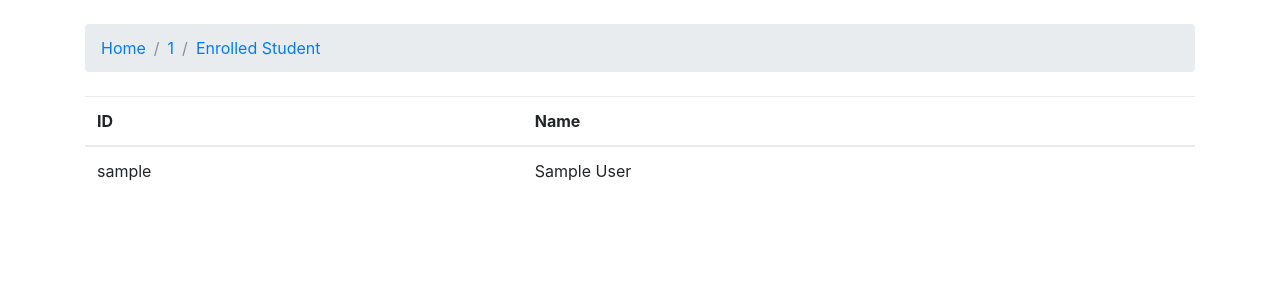
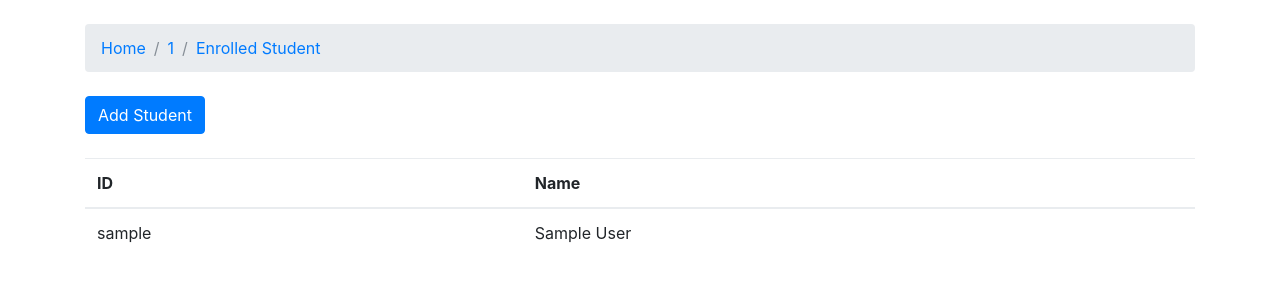
Before and after one commit to Kimbbakar/Classroom, a Django app: page /course/student/1/ in a window 1280 px wide. Shown: the part 56-356 px from the top of the page. Run offline with Django 3.2, Linux system fonts and the light colour scheme; tables that the repository leaves empty hold one stand-in row (values such as "Sample post"); some libraries are stand-ins or nearby versions.

Commit message:
adding student option implemented

```diff
--- a/myproject/classroom/admin.py
+++ b/myproject/classroom/admin.py
@@ -1,5 +1,7 @@
 from django.contrib import admin
-from .models import course
+from .models import course,registration
+
 # Register your models here.
 
 admin.site.register(course)
+admin.site.register(registration)
--- a/myproject/classroom/forms.py
+++ b/myproject/classroom/forms.py
@@ -1,5 +1,5 @@
 from django import forms
-
+from django.contrib.auth.models import User
 from .models import lecture,course
 from datetime import date
 
@@ -34,28 +34,29 @@ class NewCourseForm(forms.ModelForm):
         fields = ['course_id','course_name','semester']
 
 class StudentAddForm(forms.Form):
-    course_id = forms.CharField(max_length=10,help_text='Section number should be mentioned. e.g. EEE123.1')
-    student_id = forms.CharField(max_length=10,help_text='ID should be valid and separated by semicolon(;).' )
+    student_id = forms.CharField(widget=forms.Textarea(
+            attrs={'rows': 5}
+        ),
+        max_length=400,
+        help_text='ID should be valid and separated by semicolon(;).'
+    )
 
-    def clean_course_id(self):
-        data = self.clean_course_id['course_id']
-
-        if course.objects.filter(username=i).exists() is None:
-            raise forms.ValidationError('Invalid Course ID')
-
-        return data
 
     def clean_student_id(self):
-        data = self.clean_course_id['student_id']
-        student_id = map(str,data.split(';') )
+        data = self.cleaned_data['student_id']
+        student  = map(str,data.split(';') )
 
         invalid = list()
 
-        for i in student_id:
-            if User.objects.filter(username=i).exists() is None:
+        for i in student:
+            if User.objects.filter(username=i).exists() is False:
+                print (i)
                 invalid.append(i)
 
         if len(invalid)!=0:
-            raise forms.ValidationError('Invalid id: ' + invalid )
+            warning = "'Invalid id: '"
+            for i in invalid:
+                warning+=(i + ';')
+            raise forms.ValidationError(warning )
 
         return data
--- a/myproject/classroom/views.py
+++ b/myproject/classroom/views.py
@@ -1,9 +1,9 @@
 from django.shortcuts import render
 from django.contrib.auth.models import User
 from django.shortcuts import render, redirect, get_object_or_404
-from .models import lecture,course
+from .models import lecture,course,registration
 from datetime import date
-from .forms import NewLectureForm,NewCourseForm
+from .forms import NewLectureForm,NewCourseForm,StudentAddForm
 
 def home(request):
     user = request.user
@@ -59,3 +59,20 @@ def student_view(request,pk):
     pk_course = course.objects.get(pk=pk )
 
     return render(request,'student_view.html',{'pk_course':pk_course } )
+
+def add_student(request,pk):
+
+    pk_course = course.objects.get(pk=pk )
+    if request.method == 'POST':
+        form = StudentAddForm(request.POST)
+
+        if form.is_valid():
+            student = (form['student_id'].value())
+            student = map(str,student.split(';') )
+
+            for i in student:
+                registration.objects.create(course=pk_course,user = User.objects.get(username=i) )
+            return redirect('student_view',pk=pk_course.pk )
+    else:
+        form = StudentAddForm()
+    return render(request, 'add_student.html',{'pk_course':pk_course, 'form':form } )
--- a/myproject/myproject/urls.py
+++ b/myproject/myproject/urls.py
@@ -29,6 +29,6 @@ urlpatterns = [
     url(r'^course/(?P<pk>[.\w]+)/$', views.course_view,name='course_view' ),
     url(r'^course/(?P<pk>[.\w]+)/new/$', views.new_lecture,name='new_lecture' ),
     url(r'^course/student/(?P<pk>[.\w]+)/$', views.student_view,name='student_view' ),
-#    url(r'^course/student/(?P<pk>[.\w]+)/add_student/$', views.student,name='add_student' ),
+    url(r'^course/student/add_student/(?P<pk>[.\w]+)/$', views.add_student,name='add_student' ),
     url(r'^course/lecture/(?P<pk>\d+)/$', views.lecture_view,name='lecture_view' ),
 ]
--- a/myproject/templates/student_view.html
+++ b/myproject/templates/student_view.html
@@ -8,6 +8,11 @@
 {% endblock %}
 
 {% block content %}
+
+  <div class="mb-4">
+    <a href="{% url 'add_student' pk_course.pk %}" class="btn btn-primary">Add Student</a>
+  </div>
+
 <section>
   <table class="table">
 
```
Also changed, not shown: myproject/templates/add_student.html (added, +24 -0 lines).
